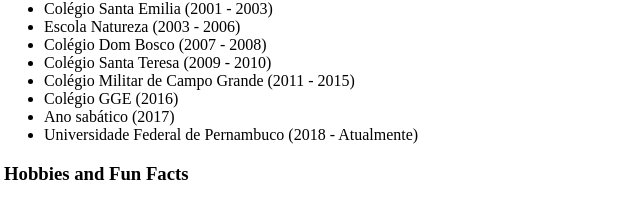
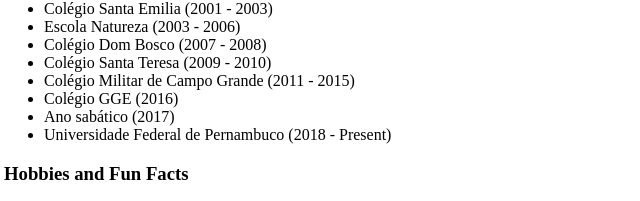
Before and after one commit to vmmc2/The-Complete-2022-Web-Development-Bootcamp, a plain HTML site: page Section 02 - Introduction to HTML/Personal Website/index.html in a window 1280 px wide. Shown: the part 555-756 px from the top of the page, 4-644 px from the left. Drawn offline with Linux system fonts and the light colour scheme.

Commit message:
Update index.html

```diff
--- a/Section 02 - Introduction to HTML/Personal Website/index.html
+++ b/Section 02 - Introduction to HTML/Personal Website/index.html
@@ -31,7 +31,7 @@
             <li> Colégio Militar de Campo Grande (2011 - 2015) </li>
             <li> Colégio GGE (2016) </li>
             <li> Ano sabático (2017) </li>
-            <li> Universidade Federal de Pernambuco (2018 - Atualmente) </li>
+            <li> Universidade Federal de Pernambuco (2018 - Present) </li>
         </ul>
         <h3> Hobbies and Fun Facts</h3>
         <ol type="i"> <!-- Ordered List -->
```
